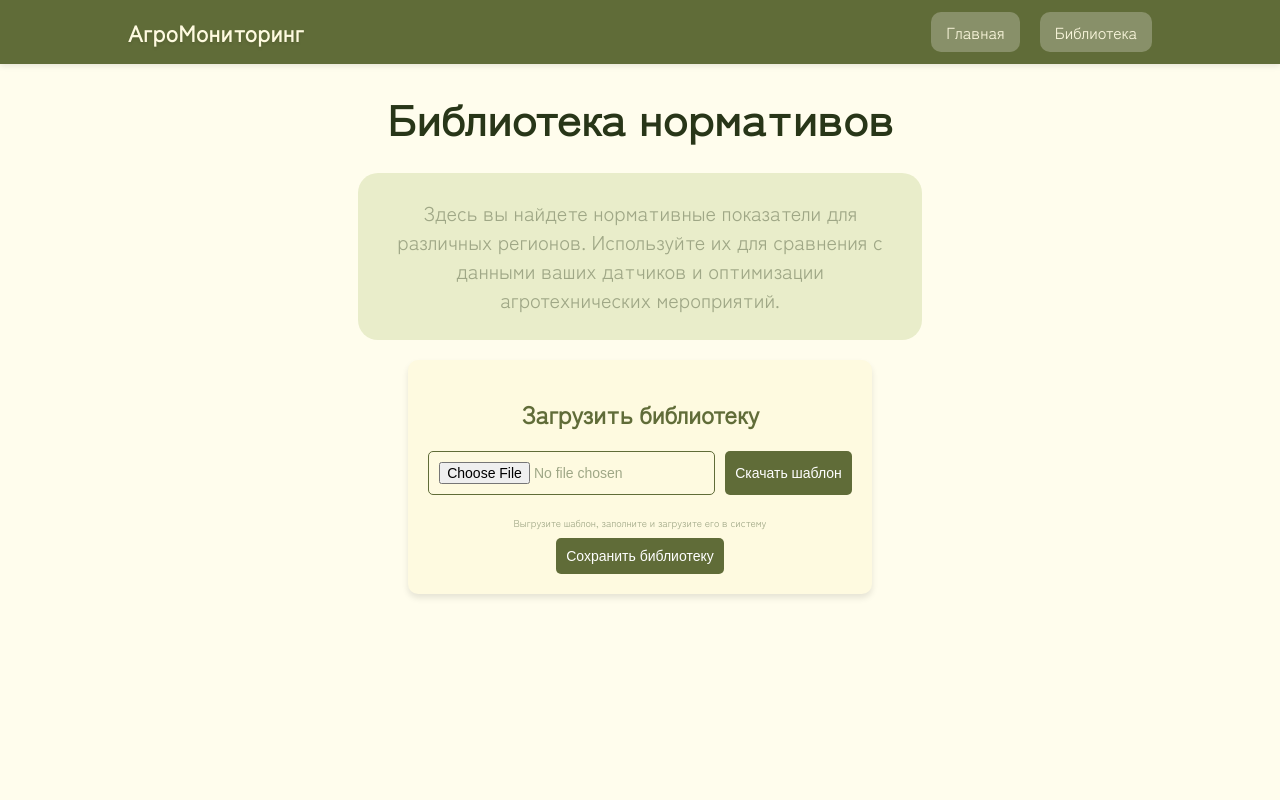
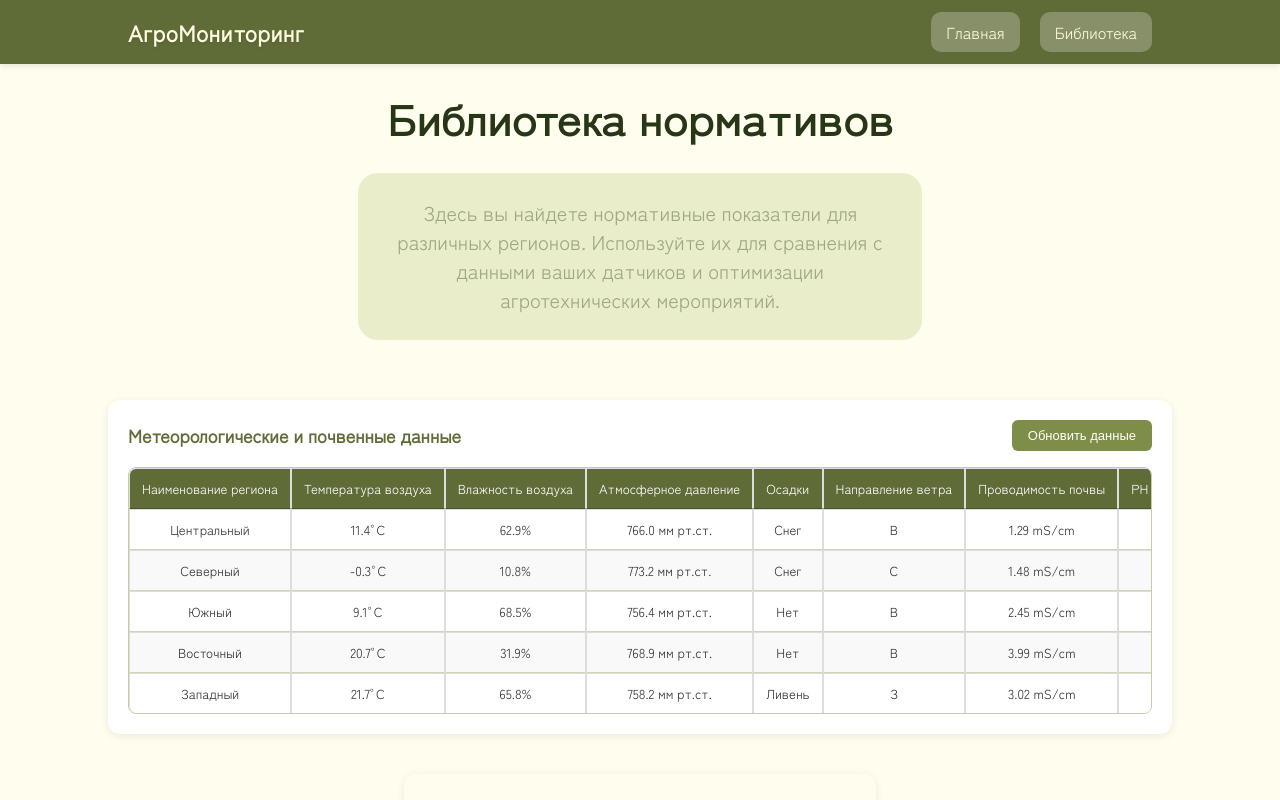
Before and after one commit to Marina-Iatsuk-27/Meteo, a React (Vite) app: page /library in a window 1280 px wide. Shown: the top 800 px of the page. Built offline with nearby package versions, Linux system fonts and the light colour scheme; a web font is replaced by a local one.

Commit message:
стили библиотеки

```diff
--- a/src/components/Excel/Excel.jsx
+++ b/src/components/Excel/Excel.jsx
@@ -116,6 +116,7 @@ const downloadTemplate = () => {
 
       {data.length > 0 && (
         <div className={style["form-container__table-section"]}>
+          <p className={style["form-container__note-info"]}>Превью:</p>
           <table className={style["form-container__table"]}>
             <thead className={style["form-container__table-header"]}>
               <tr>
--- a/src/components/Excel/Excel.module.scss
+++ b/src/components/Excel/Excel.module.scss
@@ -1,90 +1,155 @@
-@use '../../assets/styles/templates' as templates; // Импорт переменных
+@use '../../assets/styles/templates' as t; // Короткий алиас для удобства
 
 .form-container {
   display: flex;
   flex-direction: column;
-  align-items: center;
-  padding: 20px;
-  background-color: templates.$cardColor;
-  color: templates.$secondaryTextColor;
-  border-radius: 10px;
-  box-shadow: 0 4px 6px rgba(0, 0, 0, 0.1);
+  gap: 16px; // Унифицированный отступ между элементами
+  max-width: 1200px;
+  margin: 0 auto;
+  padding: 24px;
+  color: t.$secondaryTextColor;
+  background-color: t.$mainBackgroundColor;
+  border-radius: 12px;
+  box-shadow: 0 2px 8px rgba(0, 0, 0, 0.08);
 
   &__title {
-    font-size: 24px;
-    color: templates.$khakiPrimary;
-    margin-bottom: 20px;
+    font-size: 20px;
+    font-weight: 600;
+    color: t.$khakiPrimary;
+    margin: 0;
+    text-align: center;
   }
 
   &__upload-section {
     display: flex;
-    gap: 10px;
-    margin-bottom: 20px;
-
+    gap: 12px;
+    justify-content: center;
+    flex-wrap: wrap;
   }
 
   &__file-input {
-    padding: 10px;
-    border: 1px solid templates.$khakiPrimary;
-    border-radius: 5px;
-    font-size: 14px;
-    outline: none;
+    padding: 8px 12px;
+    border: 1px solid t.$khakiPrimary;
+    border-radius: 6px;
+    font-size: 13px;
+    background: white;
+    cursor: pointer;
+    transition: all 0.2s;
 
-    &:focus {
-      border-color: darken(templates.$khakiPrimary, 10%);
+    &:hover {
+      border-color: darken(t.$khakiPrimary, 10%);
+    }
 
+    &::file-selector-button {
+      padding: 4px 8px;
+      margin-right: 8px;
+      border: none;
+      border-radius: 4px;
+      background: t.$khakiPrimary;
+      color: white;
+      cursor: pointer;
+      transition: background 0.2s;
+
+      &:hover {
+        background: darken(t.$khakiPrimary, 10%);
+      }
     }
   }
-  &__note{
-    font-size: 10px;
-   padding-bottom: 2%
+
+  &__note {
+    font-size: 12px;
+    color: lighten(t.$secondaryTextColor, 20%);
+    text-align: center;
+    margin-top: -8px; // Уменьшаем отступ от предыдущего блока
   }
 
-  &__download-button {
-    @include templates.default-button-style(10px 10px, 14px, 5px);
+  &__download-button,
+  &__saveButton {
+    @include t.default-button-style(8px 16px, 13px, 6px);
+    min-width: 140px;
   }
 
-
   &__table-section {
-    margin-top: 20px;
+    margin-top: 8px;
     overflow-x: auto;
+    border-radius: 8px;
+    //border: 1px solid lighten(t.$khakiPrimary, 40%);
+    box-shadow: none;
+  }
+  &__note-info{
+    font-size: 20px;
+    color: lighten(t.$secondaryTextColor, 20%);
   }
 
   &__table {
     width: 100%;
-    border-collapse: collapse;
-    box-shadow: 0 4px 6px rgba(0, 0, 0, 0.1);
+    border-collapse: separate;
+    border-spacing: 0;
+    font-size: 13px;
+    color: t.$secondaryTextColor;
+    border: 1px solid lighten(t.$khakiPrimary, 40%);
+    border-radius: 8px;
 
     &-header {
-      background-color: templates.$khakiPrimary;
-      color: #fff;
+      position: sticky;
+      top: 0;
     }
 
     &-header-cell {
-      padding: 10px;
+      padding: 10px 12px;
       text-align: left;
-      border: 1px solid #ddd;
-    }
+      font-weight: 500;
+      color: white;
+      background: t.$khakiPrimary;
+      border-bottom: 1px solid darken(t.$khakiPrimary, 8%);
 
-    &-body {
-      tr:nth-child(even) {
-        background-color: #f2f2f2;
+      &:first-child {
+        border-top-left-radius: 7px;
+      }
+
+      &:last-child {
+        border-top-right-radius: 7px;
       }
     }
 
     &-row {
+      transition: background-color 0.15s;
+
+      &:nth-child(even) {
+        background-color: lighten(t.$khakiPrimary, 48%);
+      }
+
       &:hover {
-        background-color: lighten(templates.$khakiPrimary, 20%);
+        background-color: lighten(t.$khakiPrimary, 42%);
+      }
+
+      &:last-child {
+        td {
+          border-bottom: none;
+
+          &:first-child {
+            border-bottom-left-radius: 7px;
+          }
+
+          &:last-child {
+            border-bottom-right-radius: 7px;
+          }
+        }
       }
     }
 
     &-cell {
-      padding: 10px;
-      text-align: left;
-      border: 1px solid #ddd;
+      padding: 10px 12px;
+      border-bottom: 1px solid lighten(t.$khakiPrimary, 45%);
+      max-width: 300px;
+      overflow: hidden;
+      text-overflow: ellipsis;
+      white-space: nowrap;
     }
   }
+
   &__saveButton {
-    @include templates.default-button-style(10px 10px, 14px, 5px);
+    align-self: center;
+    margin-top: 8px;
   }
 }
--- /dev/null
+++ b/src/components/WeatherSoilTable/WeatherSoilTable.jsx
@@ -0,0 +1,85 @@
+
+import React from 'react';
+import style from './WeatherSoilTable.module.scss';
+export default function WeatherSoilTable() {
+
+  //генерируем случайные ланные:
+  const generateRandomData = () => {
+    const regions = ['Центральный', 'Северный', 'Южный', 'Восточный', 'Западный'];
+
+    return regions.map(region => ({
+      region,
+      airTemp: `${(Math.random() * 30 - 5).toFixed(1)}°C`,
+      airHumidity: `${(Math.random() * 100).toFixed(1)}%`,
+      pressure: `${(750 + Math.random() * 30).toFixed(1)} мм рт.ст.`,
+      precipitation: ['Нет', 'Слабый дождь', 'Дождь', 'Ливень', 'Снег'][Math.floor(Math.random() * 5)],
+      windDirection: ['С', 'С-В', 'В', 'Ю-В', 'Ю', 'Ю-З', 'З', 'С-З'][Math.floor(Math.random() * 8)],
+      soilConductivity: `${(Math.random() * 5).toFixed(2)} mS/cm`,
+      soilPH: (Math.random() * 4 + 5).toFixed(1),
+      soilTemp: `${(Math.random() * 25 + 5).toFixed(1)}°C`,
+      nitrogen: `${(Math.random() * 100).toFixed(1)} ppm`,
+      phosphorus: `${(Math.random() * 50).toFixed(1)} ppm`,
+      potassium: `${(Math.random() * 200).toFixed(1)} ppm`
+    }));
+  };
+
+  const [data, setData] = React.useState(generateRandomData());
+
+  // Функция для обновления данных
+  const refreshData = () => {
+    setData(generateRandomData());
+  };
+
+  return (
+    <div className={style["weather-soil-table"]}>
+      <div className={style["weather-soil-table__header"]}>
+        <h2 className={style["weather-soil-table__title"]}>Метеорологические и почвенные данные</h2>
+        <button
+          onClick={refreshData}
+          className={style["weather-soil-table__refresh-button"]}
+        >
+          Обновить данные
+        </button>
+      </div>
+
+      <div className={style["weather-soil-table__table-section"]}>
+        <table className={style["weather-soil-table__table"]}>
+          <thead className={style["weather-soil-table__table-header"]}>
+            <tr>
+              <th className={style["weather-soil-table__table-header-cell"]}>Наименование региона</th>
+              <th className={style["weather-soil-table__table-header-cell"]}>Температура воздуха</th>
+              <th className={style["weather-soil-table__table-header-cell"]}>Влажность воздуха</th>
+              <th className={style["weather-soil-table__table-header-cell"]}>Атмосферное давление</th>
+              <th className={style["weather-soil-table__table-header-cell"]}>Осадки</th>
+              <th className={style["weather-soil-table__table-header-cell"]}>Направление ветра</th>
+              <th className={style["weather-soil-table__table-header-cell"]}>Проводимость почвы</th>
+              <th className={style["weather-soil-table__table-header-cell"]}>PH почвы</th>
+              <th className={style["weather-soil-table__table-header-cell"]}>Температура почвы</th>
+              <th className={style["weather-soil-table__table-header-cell"]}>Кол-во азота в почве</th>
+              <th className={style["weather-soil-table__table-header-cell"]}>Кол-во фосфора в почве</th>
+              <th className={style["weather-soil-table__table-header-cell"]}>Кол-во калия в почве</th>
+            </tr>
+          </thead>
+          <tbody className={style["weather-soil-table__table-body"]}>
+            {data.map((row, index) => (
+              <tr key={index} className={style["weather-soil-table__table-row"]}>
+                <td className={style["weather-soil-table__table-cell"]}>{row.region}</td>
+                <td className={style["weather-soil-table__table-cell"]}>{row.airTemp}</td>
+                <td className={style["weather-soil-table__table-cell"]}>{row.airHumidity}</td>
+                <td className={style["weather-soil-table__table-cell"]}>{row.pressure}</td>
+                <td className={style["weather-soil-table__table-cell"]}>{row.precipitation}</td>
+                <td className={style["weather-soil-table__table-cell"]}>{row.windDirection}</td>
+                <td className={style["weather-soil-table__table-cell"]}>{row.soilConductivity}</td>
+                <td className={style["weather-soil-table__table-cell"]}>{row.soilPH}</td>
+                <td className={style["weather-soil-table__table-cell"]}>{row.soilTemp}</td>
+                <td className={style["weather-soil-table__table-cell"]}>{row.nitrogen}</td>
+                <td className={style["weather-soil-table__table-cell"]}>{row.phosphorus}</td>
+                <td className={style["weather-soil-table__table-cell"]}>{row.potassium}</td>
+              </tr>
+            ))}
+          </tbody>
+        </table>
+      </div>
+    </div>
+  );
+};
--- /dev/null
+++ b/src/components/WeatherSoilTable/WeatherSoilTable.module.scss
@@ -0,0 +1,110 @@
+@use '../../assets/styles/templates' as t;
+
+.weather-soil-table {
+  display: flex;
+  flex-direction: column;
+  gap: 16px;
+  width: 80vw;
+  padding: 20px;
+  margin: 40px;
+  border-radius: 12px;
+  background: white;
+  box-shadow: 0 2px 8px rgba(0, 0, 0, 0.08);
+
+  &__header {
+    display: flex;
+    justify-content: space-between;
+    align-items: center;
+    flex-wrap: wrap;
+    gap: 12px;
+  }
+
+  &__title {
+    font-size: 18px;
+    font-weight: 600;
+    color: t.$khakiPrimary;
+    margin: 0;
+  }
+
+  &__refresh-button {
+    @include t.default-button-style(8px 16px, 13px, 6px);
+    background-color: lighten(t.$khakiPrimary, 10%);
+
+    &:hover {
+      background-color: t.$khakiPrimary;
+    }
+  }
+
+  &__table-section {
+    overflow-x: auto;
+    border-radius: 8px;
+    border: 1px solid lighten(t.$khakiPrimary, 40%);
+  }
+
+  &__table {
+    width: 100%;
+    border-collapse: separate;
+    border-spacing: 0;
+    font-size: 13px;
+    color: t.$secondaryTextColor;
+    min-width: 1200px; // Минимальная ширина для всех колонок
+
+    &-header {
+      position: sticky;
+      top: 0;
+    }
+
+    &-header-cell {
+      padding: 10px 12px;
+      text-align: left;
+      font-weight: 500;
+      color: white;
+      background: t.$khakiPrimary;
+      border-bottom: 1px solid darken(t.$khakiPrimary, 8%);
+      white-space: nowrap;
+
+      &:first-child {
+        border-top-left-radius: 7px;
+      }
+
+      &:last-child {
+        border-top-right-radius: 7px;
+      }
+    }
+
+    &-row {
+      transition: background-color 0.15s;
+
+      &:nth-child(even) {
+        background-color: lighten(t.$khakiPrimary, 48%);
+      }
+
+      &:hover {
+        background-color: lighten(t.$khakiPrimary, 42%);
+      }
+
+      &:last-child {
+        td {
+          border-bottom: none;
+
+          &:first-child {
+            border-bottom-left-radius: 7px;
+          }
+
+          &:last-child {
+            border-bottom-right-radius: 7px;
+          }
+        }
+      }
+    }
+
+    &-cell {
+      padding: 10px 12px;
+      border-bottom: 1px solid lighten(t.$khakiPrimary, 45%);
+      max-width: 200px;
+      overflow: hidden;
+      text-overflow: ellipsis;
+      white-space: nowrap;
+    }
+  }
+}
--- a/src/pages/Library/Library.jsx
+++ b/src/pages/Library/Library.jsx
@@ -1,5 +1,6 @@
 import React from 'react'
 import Excel from '../../components/Excel/Excel'
+import WeatherSoilTable from '../../components/WeatherSoilTable/WeatherSoilTable';
 import style from "./Library.module.scss";
 
 export default function Library() {
@@ -11,7 +12,13 @@ export default function Library() {
         <div className={style.infoNote}>
         Здесь вы найдете нормативные показатели для различных регионов. Используйте их для сравнения с данными ваших датчиков и оптимизации агротехнических мероприятий.
             </div>
+            <div className={style.weatherSoilTableContainer}>
+
+            <WeatherSoilTable/>
+        </div>
+
         <div className={style.excelContainer}>
+
             <Excel/>
         </div>
     </>
--- a/src/pages/Library/Library.module.scss
+++ b/src/pages/Library/Library.module.scss
@@ -1,8 +1 @@
 @use '../../assets/styles/templates' as templates; // Импорт переменных
-
-.excelContainer{
-    width: 100%;
-    display: flex;
-    justify-content: center;
-    align-items: center;
-}
```
